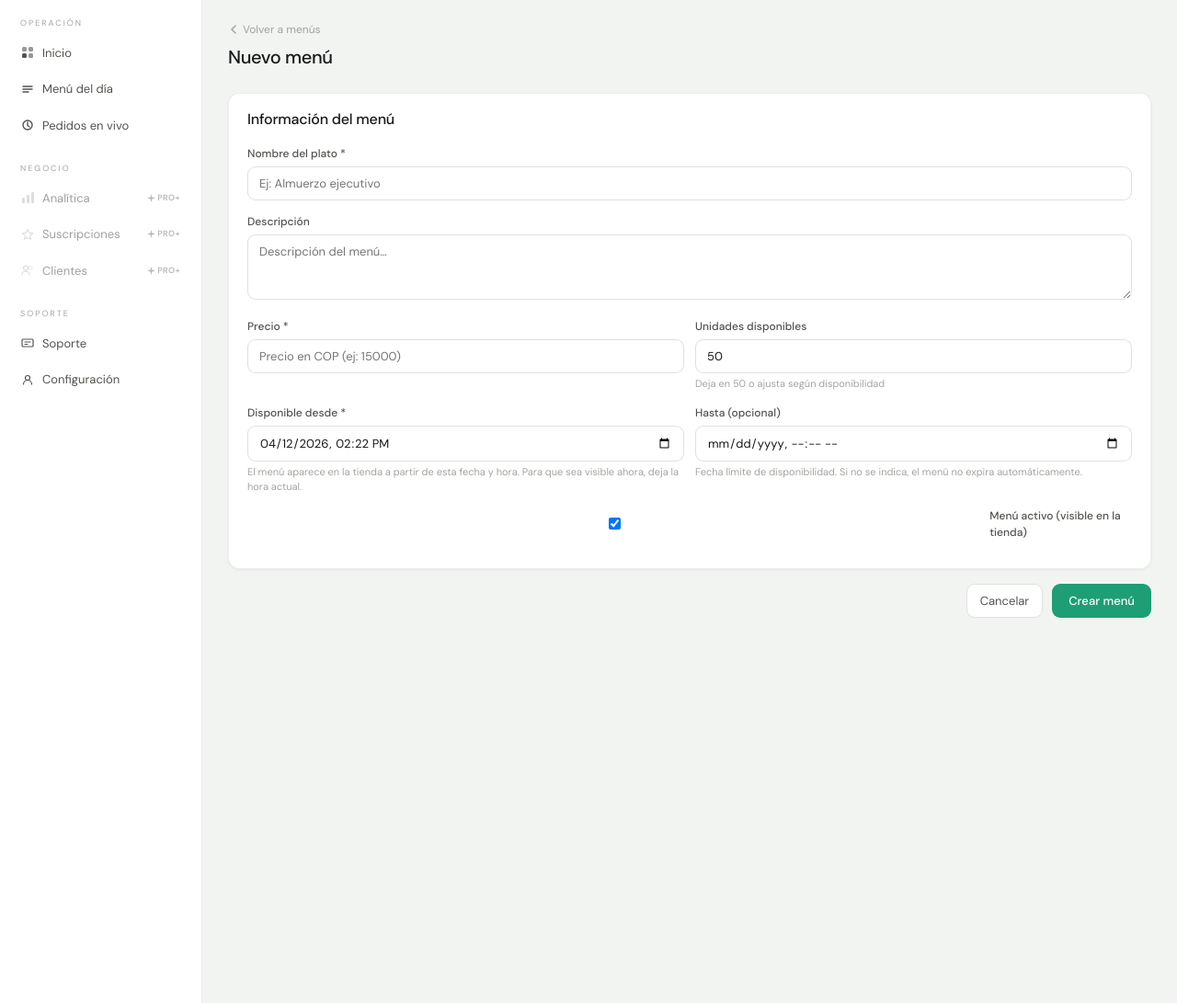
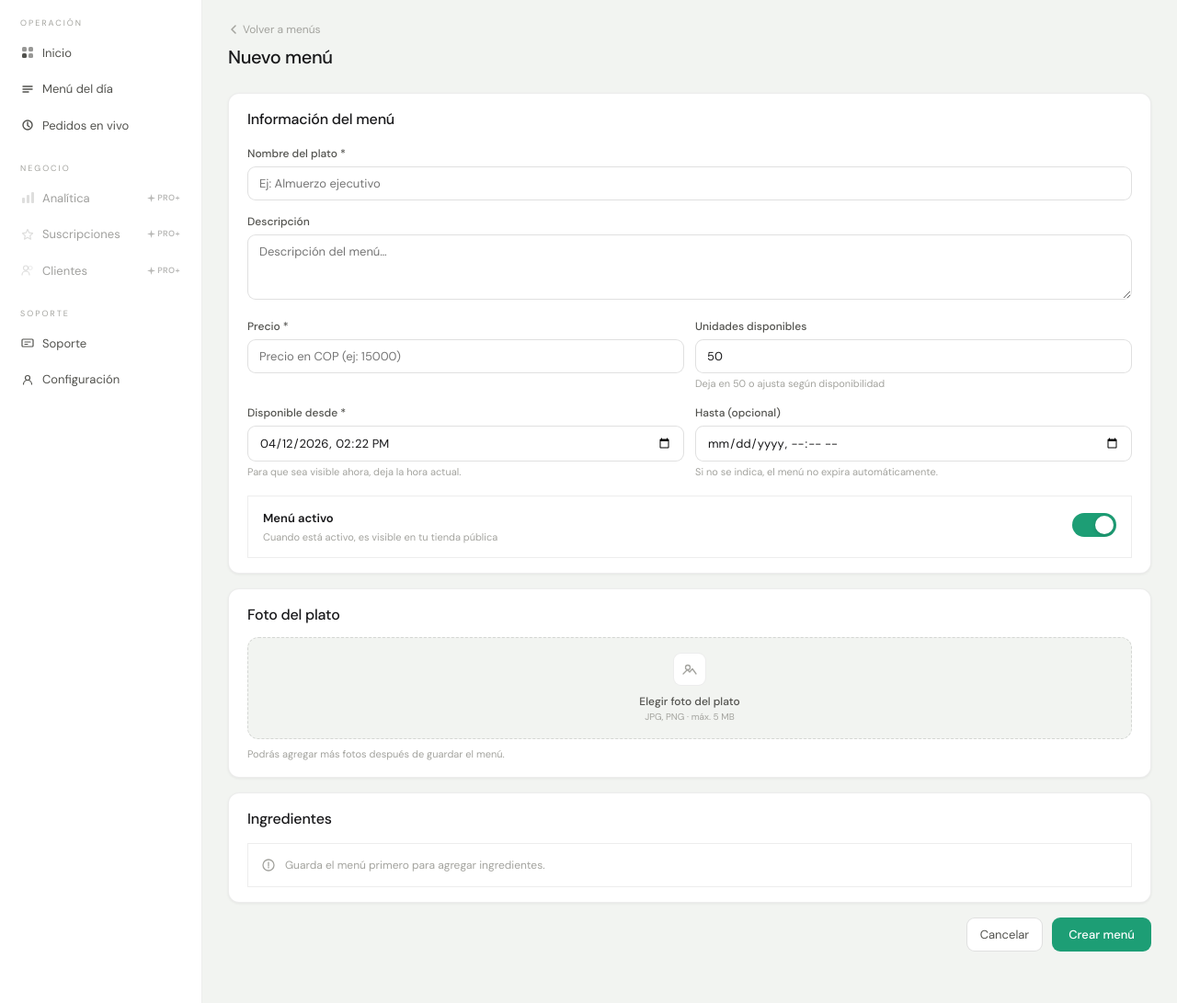
Before and after one commit to johnschneiider/Mesen-app-inteligente-gesti-n-de-pedidos, a Django app: template templates/menus/form.html in a window 1280 px wide. Shown: the part 57-1148 px from the top of the page at 92% size. Run offline with Django 5.2, Linux system fonts and the light colour scheme; the template is opened without the code that fills it: values that come from a table or form of the project are taken from there, others are empty; parts of the project's set-up code (start-up, migrations or seed data) failed here and were passed over; some libraries are stand-ins or nearby versions.

Commit message:
UI: menú más intuitivo, toggle activo, Bold en billing

```diff
--- a/templates/menus/form.html
+++ b/templates/menus/form.html
@@ -5,6 +5,15 @@
 {% block title %}{% if form.instance.pk %}Editar{% else %}Nuevo{% endif %} menú — {{ request.user.business.name }}{% endblock %}
 
 {% block main_content %}
+<style>
+.toggle-switch { position:relative; display:inline-block; width:48px; height:26px; flex-shrink:0; }
+.toggle-switch input { opacity:0; width:0; height:0; position:absolute; }
+.toggle-slider { position:absolute; cursor:pointer; inset:0; background:var(--border); border-radius:26px; transition:.25s; }
+.toggle-slider::before { content:''; position:absolute; width:20px; height:20px; left:3px; top:3px; background:white; border-radius:50%; transition:.25s; box-shadow:0 1px 4px rgba(0,0,0,.18); }
+input:checked + .toggle-slider { background:var(--green); }
+input:checked + .toggle-slider::before { transform:translateX(22px); }
+</style>
+
 <div class="page-header">
     <div>
         <a href="{% url 'menus:list' %}" style="font-size:12px;color:var(--text-3);text-decoration:none;display:flex;align-items:center;gap:4px;margin-bottom:6px;">
@@ -21,9 +30,11 @@
 {% endfor %}
 {% endif %}
 
-<!-- ── MAIN FORM: only basic fields, no nested forms ── -->
+<!-- ── MAIN FORM ── -->
 <form method="post" enctype="multipart/form-data" id="menu-form">
     {% csrf_token %}
+
+    <!-- Información básica -->
     <div class="card" style="margin-bottom:16px;">
         <div class="section-header" style="margin-bottom:16px;"><h2>Información del menú</h2></div>
 
@@ -57,37 +68,62 @@
                 <label class="form-label" for="{{ form.valid_from.id_for_label }}">Disponible desde *</label>
                 {{ form.valid_from }}
                 {% if form.valid_from.errors %}<div class="form-error">{{ form.valid_from.errors.0 }}</div>{% endif %}
-                <div style="font-size:11px;color:var(--text-3);margin-top:3px;">El menú aparece en la tienda a partir de esta fecha y hora. Para que sea visible ahora, deja la hora actual.</div>
+                <div style="font-size:11px;color:var(--text-3);margin-top:3px;">Para que sea visible ahora, deja la hora actual.</div>
             </div>
             <div class="form-group">
                 <label class="form-label" for="{{ form.valid_until.id_for_label }}">Hasta (opcional)</label>
                 {{ form.valid_until }}
-                <div style="font-size:11px;color:var(--text-3);margin-top:3px;">Fecha límite de disponibilidad. Si no se indica, el menú no expira automáticamente.</div>
+                <div style="font-size:11px;color:var(--text-3);margin-top:3px;">Si no se indica, el menú no expira automáticamente.</div>
             </div>
         </div>
 
-        <div class="form-group">
-            <label style="display:flex;align-items:center;gap:8px;cursor:pointer;">
+        <!-- Toggle activo -->
+        <div style="display:flex;align-items:center;justify-content:space-between;padding:14px 16px;background:var(--bg-alt);border-radius:var(--radius);border:1px solid var(--border);margin-top:4px;">
+            <div>
+                <div style="font-size:13px;font-weight:600;color:var(--text-1);">Menú activo</div>
+                <div style="font-size:11px;color:var(--text-3);margin-top:2px;">Cuando está activo, es visible en tu tienda pública</div>
+            </div>
+            <label class="toggle-switch">
                 {{ form.is_active }}
-                <span class="form-label" style="margin-bottom:0;">Menú activo (visible en la tienda)</span>
+                <span class="toggle-slider"></span>
             </label>
         </div>
     </div>
 
-    <div style="display:flex;gap:10px;justify-content:flex-end;margin-bottom:24px;">
-        <a href="{% url 'menus:list' %}" class="btn-ghost">Cancelar</a>
-        <button type="submit" class="btn-primary">
-            {% if form.instance.pk %}Guardar cambios{% else %}Crear menú{% endif %}
-        </button>
+    <!-- Foto (solo en creación — en edición se maneja con HTMX abajo) -->
+    {% if not form.instance.pk %}
+    <div class="card" style="margin-bottom:16px;">
+        <div class="section-header" style="margin-bottom:12px;"><h2>Foto del plato</h2></div>
+        <div class="file-upload" x-data="fileUpload()" :class="{ 'has-file': fileName }">
+            <div class="file-upload-icon">
+                <svg width="16" height="16" viewBox="0 0 16 16" fill="none"><circle cx="6" cy="6" r="2.5" stroke="currentColor" stroke-width="1.3" fill="none"/><path d="M1 13l4.5-4.5L8 11l3-3.5L15 13" stroke="currentColor" stroke-width="1.3" stroke-linecap="round" stroke-linejoin="round" fill="none"/></svg>
             </div>
+            <div>
+                <div class="file-upload-label" x-text="fileName || 'Elegir foto del plato'"></div>
+                <div class="file-upload-hint">JPG, PNG · máx. 5 MB</div>
+            </div>
+            <img class="file-upload-preview" :src="previewUrl" alt="preview">
+            <input type="file" name="photo" accept="image/*" @change="pick($event)">
+        </div>
+        <div style="font-size:11px;color:var(--text-3);margin-top:8px;">Podrás agregar más fotos después de guardar el menú.</div>
+    </div>
+
+    <!-- Ingredientes placeholder (solo en creación) -->
+    <div class="card" style="margin-bottom:16px;">
+        <div class="section-header" style="margin-bottom:0;"><h2>Ingredientes</h2></div>
+        <div style="display:flex;align-items:center;gap:10px;margin-top:14px;padding:14px;background:var(--bg-alt);border-radius:var(--radius);border:1px solid var(--border);">
+            <svg width="16" height="16" viewBox="0 0 16 16" fill="none" style="flex-shrink:0;color:var(--text-3);"><circle cx="8" cy="8" r="6" stroke="currentColor" stroke-width="1.3"/><path d="M8 5v4M8 10.5v.5" stroke="currentColor" stroke-width="1.3" stroke-linecap="round"/></svg>
+            <span style="font-size:12px;color:var(--text-3);">Guarda el menú primero para agregar ingredientes.</span>
+        </div>
+    </div>
+    {% endif %}
+
 </form>
 
-<!-- ── HTMX sections (photos + ingredients) — MUST be outside main form ── -->
+<!-- ── HTMX sections (fotos + ingredientes) solo en edición, fuera del form ── -->
 {% if menu %}
-<div class="content-grid-2" style="align-items:start;">
-    <!-- Left: Photos -->
-    <div class="card">
-        <div class="section-header" style="margin-bottom:12px;"><h2>Fotos</h2></div>
+<div class="card" style="margin-bottom:16px;">
+    <div class="section-header" style="margin-bottom:12px;"><h2>Fotos del plato</h2></div>
     <div id="photos-section">
         {% include 'menus/partials/photos.html' with menu=menu %}
     </div>
@@ -106,7 +142,7 @@
                 </div>
                 <div>
                     <div class="file-upload-label" x-text="fileName || 'Elegir foto'"></div>
-                        <div class="file-upload-hint">JPG, PNG • máx. 5 MB</div>
+                    <div class="file-upload-hint">JPG, PNG · máx. 5 MB</div>
                 </div>
                 <input type="file" name="image" accept="image/*" required @change="pick($event)">
             </div>
@@ -115,8 +151,7 @@
     </form>
 </div>
 
-    <!-- Right: Ingredients -->
-    <div class="card" style="position:sticky;top:72px;">
+<div class="card" style="margin-bottom:16px;">
     <div class="section-header" style="margin-bottom:0;"><h2>Ingredientes</h2></div>
     <div id="ingredients-list" style="margin-top:12px;">
         {% include 'menus/partials/ingredients.html' with menu=menu %}
@@ -138,6 +173,13 @@
         <button type="submit" class="btn-primary" style="padding:8px 12px;white-space:nowrap;">+ Agregar</button>
     </form>
 </div>
+{% endif %}
+
+<!-- ── Botón guardar al final (asociado al form via atributo form=) ── -->
+<div style="display:flex;gap:10px;justify-content:flex-end;margin-bottom:32px;">
+    <a href="{% url 'menus:list' %}" class="btn-ghost">Cancelar</a>
+    <button type="submit" form="menu-form" class="btn-primary">
+        {% if form.instance.pk %}Guardar cambios{% else %}Crear menú{% endif %}
+    </button>
 </div>
-{% endif %}
 {% endblock %}
```
Also changed, not shown: templates/billing/detail.html (+24 -0 lines), templates/billing/expired.html (+10 -3 lines). Lines whose indentation alone changed are shown as unchanged.
